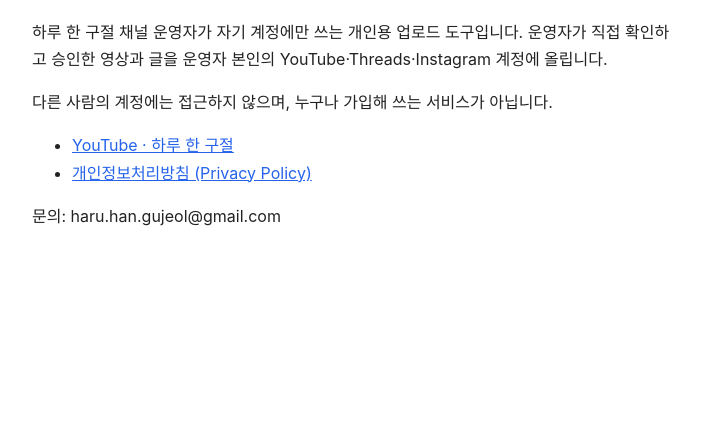
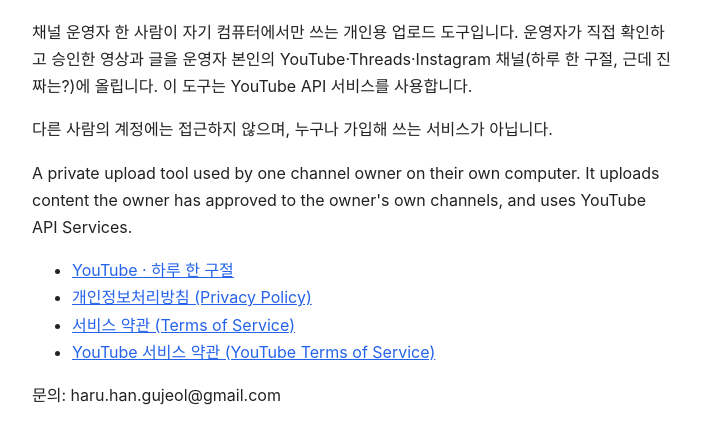
Before and after one commit to haru-gujeol/haru-gujeol.github.io, a plain HTML site: page index.html in a window 1280 px wide. Shown: the part 137-580 px from the top of the page, without its empty margins (288-989 px from the left). Drawn offline with Linux system fonts and the light colour scheme.

Commit message:
안내 페이지에 서비스 약관·YouTube 약관 링크 추가
Co-Authored-By: Claude Opus 5.5 <noreply@anthropic.com>

```diff
--- a/index.html
+++ b/index.html
@@ -5,11 +5,15 @@
 <title>ai-company-uploader</title>
 <style>body{font:16px/1.7 -apple-system,"Pretendard",sans-serif;max-width:640px;margin:10vh auto;padding:0 16px;color:#222}a{color:#2563eb}</style>
 <h1>ai-company-uploader</h1>
-<p>하루 한 구절 채널 운영자가 자기 계정에만 쓰는 개인용 업로드 도구입니다.
-운영자가 직접 확인하고 승인한 영상과 글을 운영자 본인의 YouTube·Threads·Instagram 계정에 올립니다.</p>
+<p>채널 운영자 한 사람이 자기 컴퓨터에서만 쓰는 개인용 업로드 도구입니다.
+운영자가 직접 확인하고 승인한 영상과 글을 운영자 본인의 YouTube·Threads·Instagram 채널(하루 한 구절, 근데 진짜는?)에 올립니다.
+이 도구는 YouTube API 서비스를 사용합니다.</p>
 <p>다른 사람의 계정에는 접근하지 않으며, 누구나 가입해 쓰는 서비스가 아닙니다.</p>
+<p lang="en">A private upload tool used by one channel owner on their own computer. It uploads content the owner has approved to the owner's own channels, and uses YouTube API Services.</p>
 <ul>
   <li><a href="https://www.youtube.com/@haru.gujeol">YouTube · 하루 한 구절</a></li>
   <li><a href="privacy.html">개인정보처리방침 (Privacy Policy)</a></li>
+  <li><a href="terms.html">서비스 약관 (Terms of Service)</a></li>
+  <li><a href="https://www.youtube.com/t/terms">YouTube 서비스 약관 (YouTube Terms of Service)</a></li>
 </ul>
 <p>문의: haru.han.gujeol@gmail.com</p>
```
